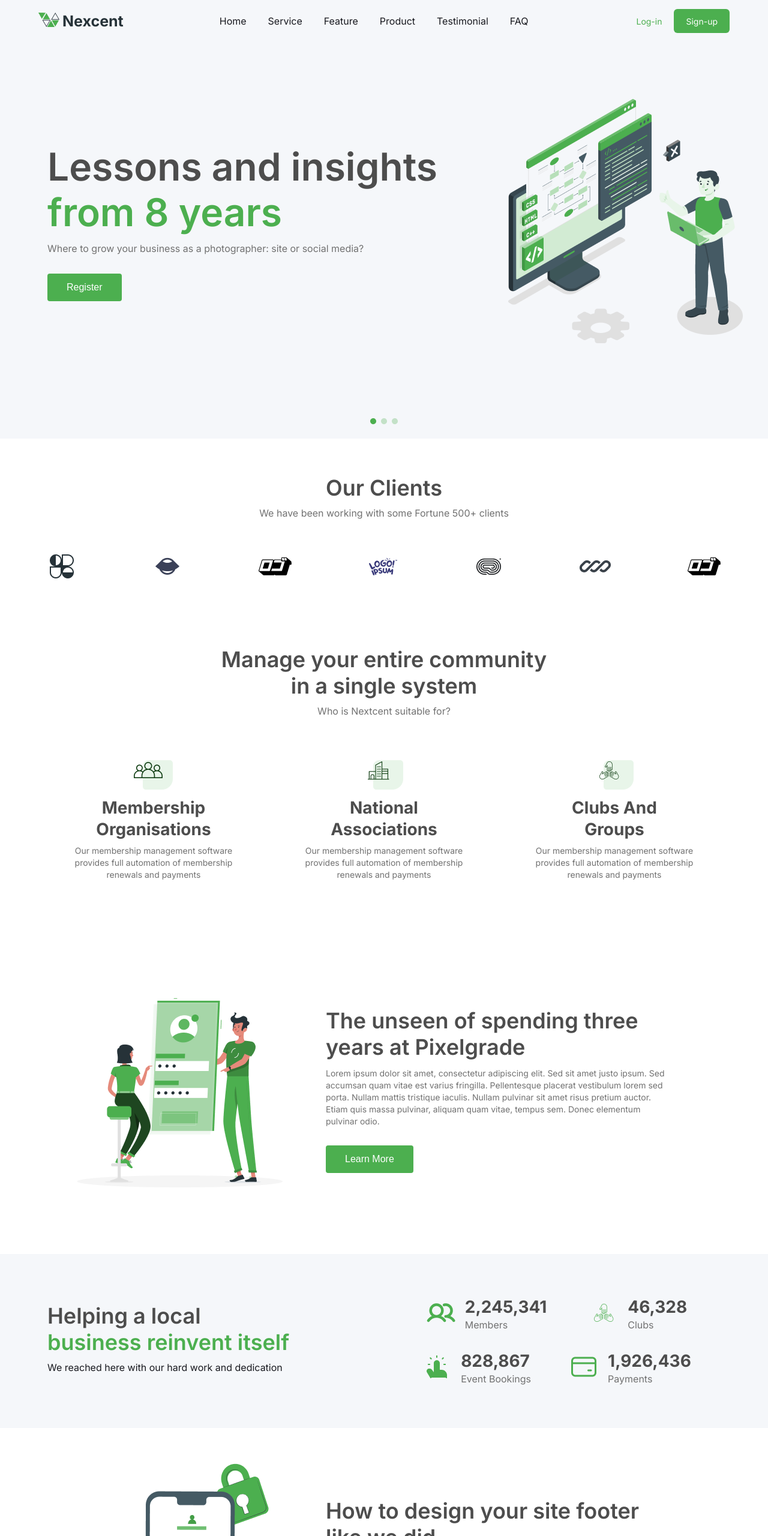
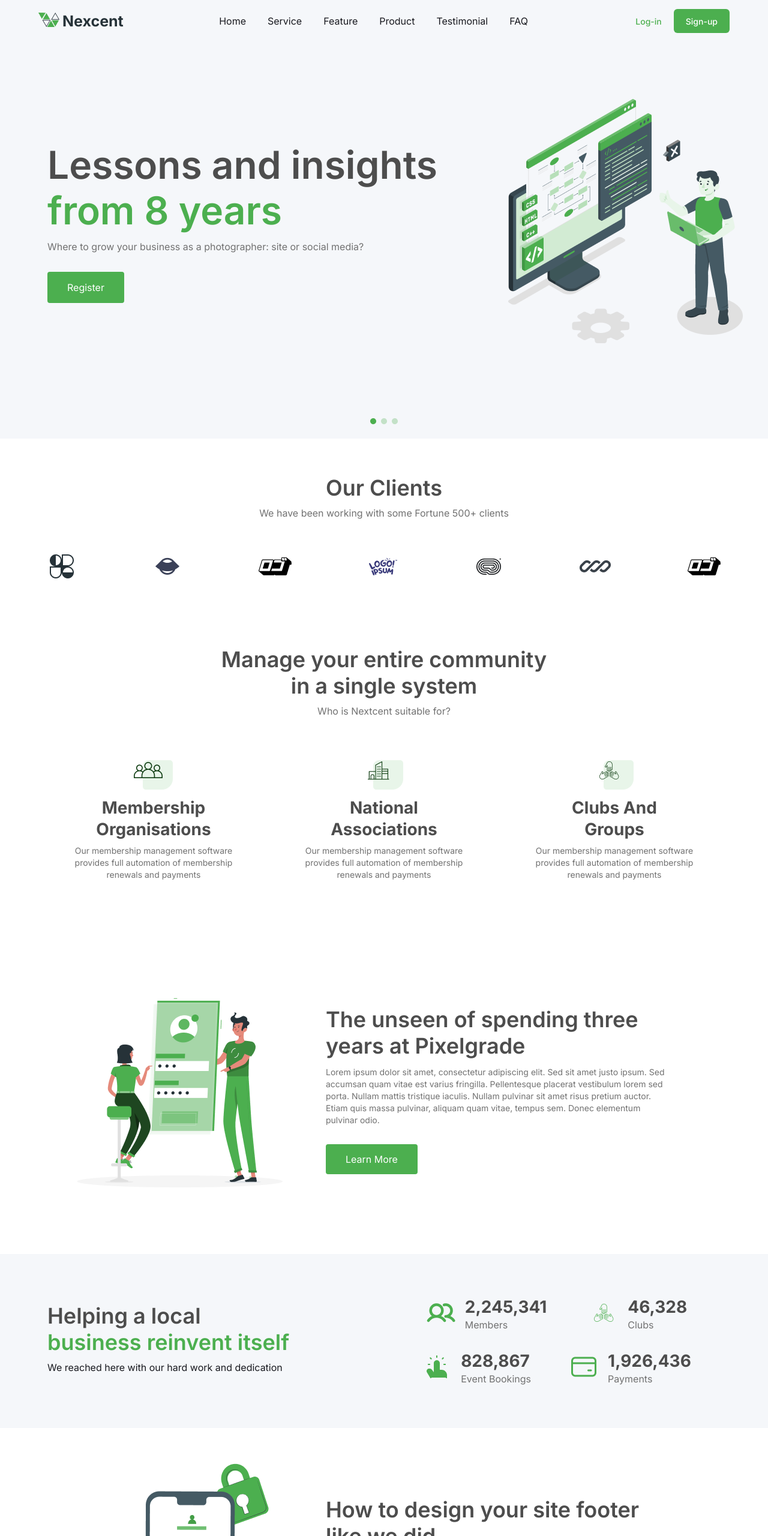
Before and after one commit to mihirvaniya07/Nexcent, a plain HTML site: page index.html in a window 1280 px wide. Shown: the top 2560 px of the page at 60% size. Drawn offline with Linux system fonts and the light colour scheme.

Commit message:
Upadate style.css

```diff
--- a/CSS/style.css
+++ b/CSS/style.css
@@ -114,11 +114,13 @@ body {
 }
 .log-in a {
   font-size: 14px;
+  font-weight: 500;
   text-decoration: none;
   color: var(--primary-color);
 }
 .sign-up a {
   font-size: 14px;
+  font-weight: 500;
   text-decoration: none;
   color: white;
 }
@@ -145,11 +147,12 @@ body {
   font-size: 16px;
 }
 .banner-box .banner-btn {
-  padding: 14px 32px;
+  padding: 16px 33px;
   border: var(--primary-color);
   border-radius: 4px;
   font-size: 16px;
   cursor: pointer;
+    font-family: Inter;
 }
 
 .dots {
@@ -182,13 +185,6 @@ body {
 .client-logos {
   padding: 30px 0 10px;
 }
-/* .client-img {
-  margin: auto;
-  display: flex;
-  flex-wrap: wrap;
-  justify-content: center;
-  align-items: center;
-} */
 
 /* group section  */
 
@@ -233,7 +229,8 @@ body {
 }
 
 .box-content button {
-  padding: 14px 32px;
+  padding: 15px 33px;
+  font-family: Inter;
   border-radius: 4px;
   font-size: 16px;
   border: none;
@@ -396,8 +393,9 @@ body {
 }
 
 .newsletter button {
-  padding: 14px 32px;
+  padding: 14px 33px;
   border: none;
+  font-family: Inter;
   border-radius: 4px;
   font-size: 16px;
   line-height: 24px;
@@ -413,7 +411,7 @@ body {
 
 .footer {
   background-color: #263238;
-  padding: 80px;
+  padding: 64px;
 }
 
 .f-text {
```
